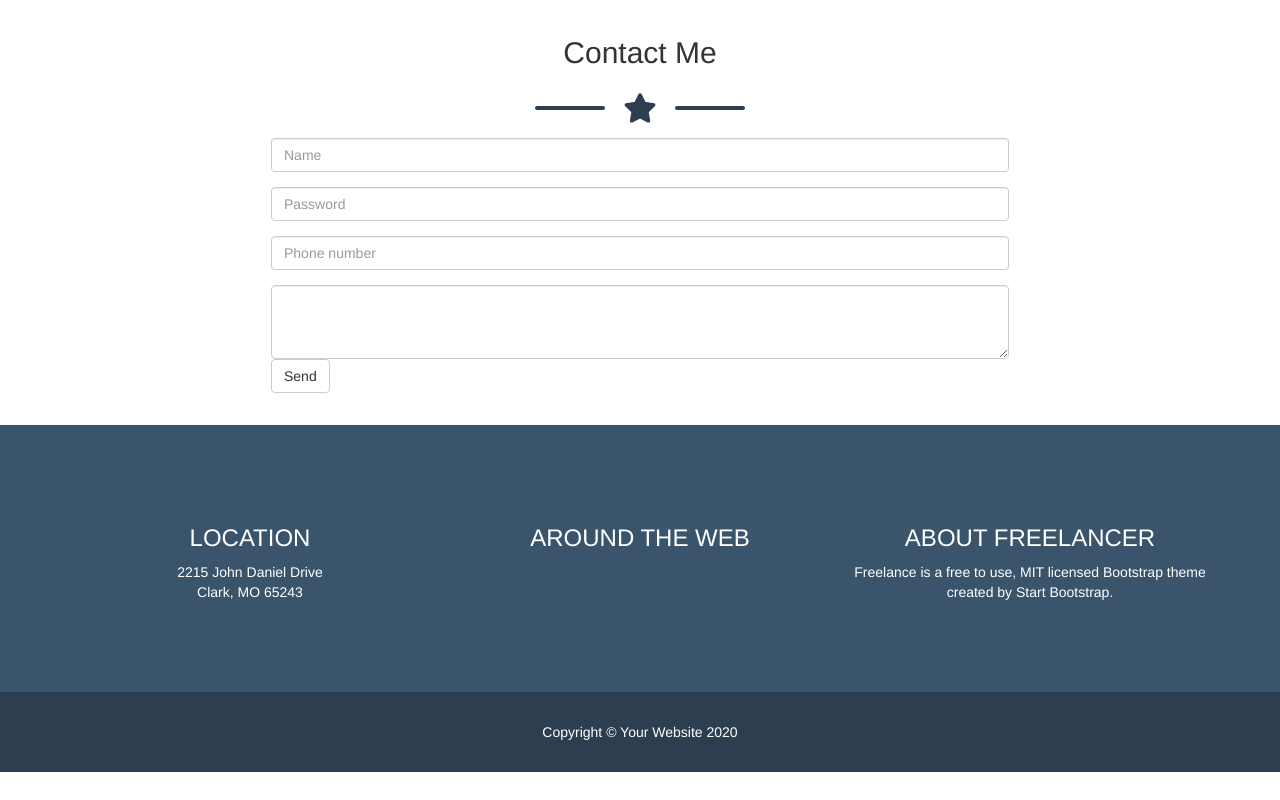
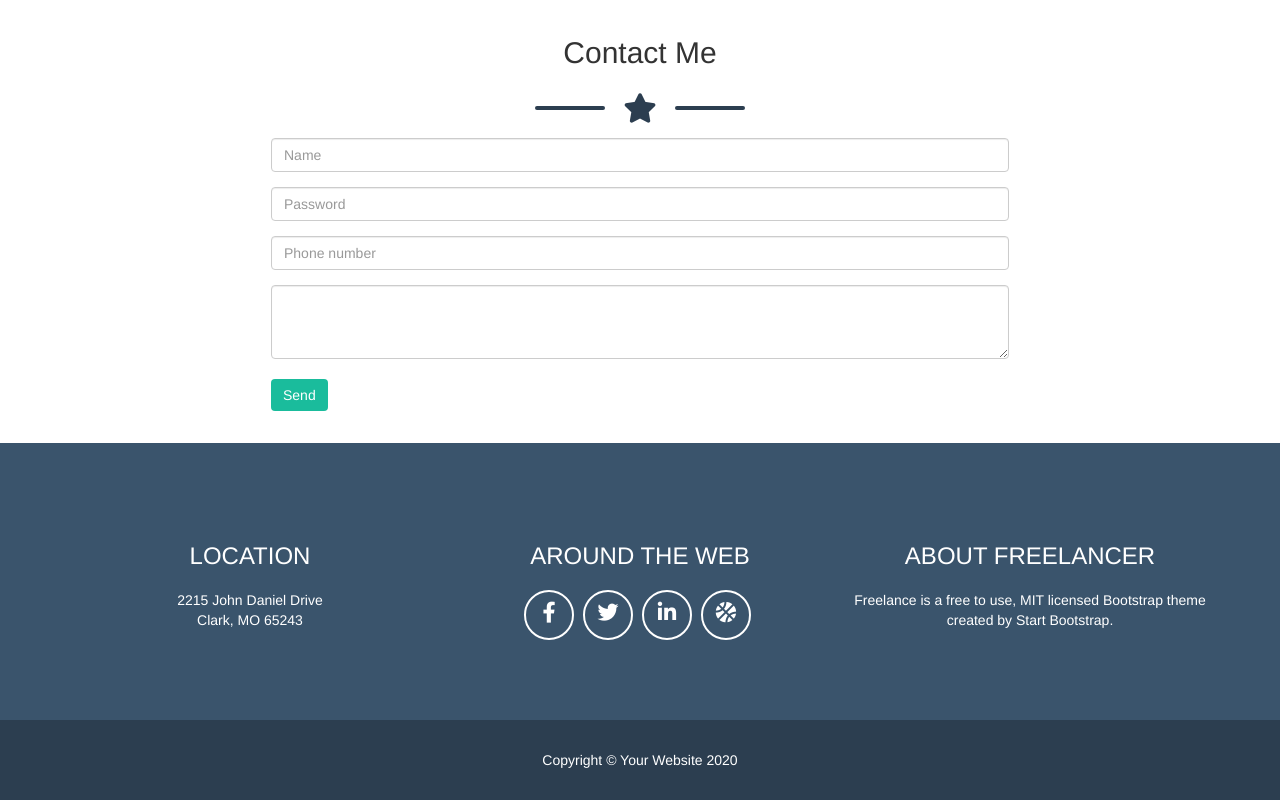
Before and after one commit to francesca-campana/html-css-bootstrap-freelancer, a plain HTML site: page index.html in a window 1280 px wide. Shown: the part 1685-2485 px from the top of the page. Before the commit the page ends 2457 px from the top, so only its background shows below. Drawn offline with nearby package versions, Linux system fonts and the light colour scheme.

Commit message:
Milestone 2 wip

```diff
--- a/css/style.css
+++ b/css/style.css
@@ -15,18 +15,21 @@ a {
 .ms_section-primary {
   background-color: #1abc9c;
   color: white;
+}
 
-}
 .ms_section-secondary {
   color: #333;
   background-color: white;
 }
+
 .ms_section-secondary .ms_section-star {
   color: #2c3e50;
 }
+
 .ms_section-primary .divider {
   color: white;
 }
+
 .divider {
   width: max-content;
   margin: 0 auto;
@@ -35,7 +38,6 @@ a {
 .divider i {
   margin: 15px;
   font-size: 2.1em;
-  /* color: #2c3e50; */
 }
 
 .divider::before,
@@ -49,7 +51,7 @@ a {
   top: -9px;
   border-radius: 4px;
 }
-/* Regole Base */
+/* Fine Regole Base */
 
 /* Components */
 
@@ -68,6 +70,7 @@ a {
   color: white;
   font-weight: bold;
 }
+
 .burger {
   font-size: 20px;
 }
@@ -84,7 +87,6 @@ a {
 .ms_avatar > img{
   height: 200px;
 }
-
 /* Fine Jumbotron */
 
 /* Portfolio */
@@ -100,14 +102,24 @@ a {
 .ms_portfolio {
    text-align: center;
 }
+/* Fine Portfolio */
 
-/* Fine Portfolio */
+/* Form */
+.ms_btn {
+  background-color: #1abc9c;
+  border: #1abc9c;
+  color: white;
+  margin-top: 20px;
+
+}
+/* Fine Form */
 
 /* About */
 .ms_wrapper-60 {
   width: 60%;
   margin: 0 auto;
 }
+/* Fine About */
 
 /* Footer */
 footer .footer-section {
@@ -117,6 +129,20 @@ footer .company_info {
   background-color: #3a546c;
   color: white;
   padding: 80px 0;
+}
+.info > h3 {
+  margin-bottom: 20px;
+}
+.social i {
+  font-size: 1.5em;
+  margin-right: 5px;
+  padding: 10px;
+  border: 2px solid white;
+  border-radius: 50%;
+  color: white;
+  width: 50px;
+  height: 50px;
+  text-align: center;
 }
 
 footer .company_credits {
--- a/index.html
+++ b/index.html
@@ -10,6 +10,7 @@
     <title>Bootstrap frelancer</title>
   </head>
   <body>
+    <!-- Header -->
     <header>
       <!-- Navbar -->
       <nav class="navbar navbar-fixed-top ms_navbar">
@@ -35,6 +36,9 @@
             </nav>
       <!-- Fine Navbar -->
     </header>
+    <!-- Fine Header -->
+
+    <!-- Main -->
     <main>
       <!-- Jumbotron -->
       <section id="jumbotron" class="ms_jumbotron ms_section-primary">
@@ -170,7 +174,7 @@
                       <input type="password" class="form-control" placeholder="Phone number">
                     </div>
                     <textarea class="form-control" rows="3"></textarea>
-                    <button type="send" class="btn btn-default">Send</button>
+                    <button type="send" class="btn btn-default ms_btn">Send</button>
                   </form>
                 </div>
                 <!-- Fine Form -->
@@ -184,6 +188,9 @@
       <!-- Fine Contact -->
 
     </main>
+    <!-- Fine Main -->
+
+    <!-- Footer -->
     <footer class="text-center">
       <!-- Company Info -->
       <div class="company_info">
@@ -191,20 +198,29 @@
           <div class="row">
 
             <div class="col-xs-12 col-md-4">
-              <h3 class="text-uppercase">LOCATION</h3>
-              <p>2215 John Daniel Drive<br>Clark, MO 65243</p>
-            </div>
-
-            <div class="col-xs-12 col-md-4">
-              <h3>AROUND THE WEB</h3>
-              <div class="social">
-
+              <div class="info">
+                <h3>LOCATION</h3>
+                <p>2215 John Daniel Drive<br>Clark, MO 65243</p>
               </div>
             </div>
 
             <div class="col-xs-12 col-md-4">
-              <h3>ABOUT FREELANCER</h3>
-              <p>Freelance is a free to use, MIT licensed Bootstrap theme created by Start Bootstrap.</p>
+              <div class="info">
+                <h3>AROUND THE WEB</h3>
+                <div class="social">
+                  <a href="#"><i class="fab fa-facebook-f"></i></a>
+                  <a href="#"><i class="fab fa-twitter"></i></a>
+                  <a href="#"><i class="fab fa-linkedin-in"></i></a>
+                  <a href="#"><i class="fas fa-basketball-ball"></i></a>
+                </div>
+              </div>
+            </div>
+
+            <div class="col-xs-12 col-md-4">
+              <div class="info">
+                <h3>ABOUT FREELANCER</h3>
+                <p>Freelance is a free to use, MIT licensed Bootstrap theme created by Start Bootstrap.</p>
+              </div>
             </div>
 
           </div>
@@ -222,6 +238,7 @@
       </div>
       <!-- Fine Company Credits -->
     </footer>
+    <!-- Fine Footer -->
 
   </body>
 </html>
```
